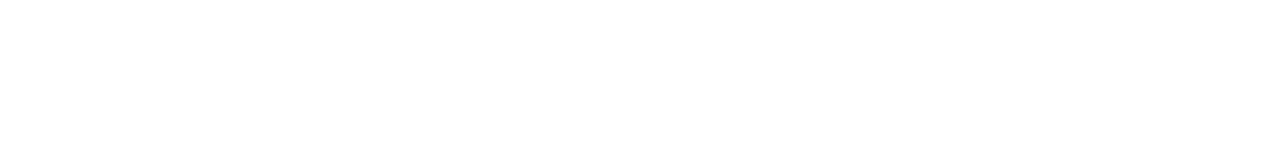
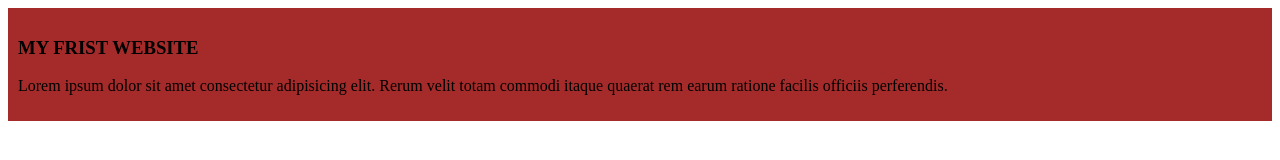
Before and after one commit to humayratazin/my-frist-github-repo, a plain HTML site: page index.html in a window 1280 px wide. Drawn offline with Linux system fonts and the light colour scheme.

Commit message:
added the blog

```diff
--- a/index.html
+++ b/index.html
@@ -4,8 +4,12 @@
      <meta charset="UTF-8">
      <meta name="viewport" content="width=device-width, initial-scale=1.0">
      <title>My Frist Ever Github Repo</title>
+     <link rel="stylesheet" href="styles/blog.css">
 </head>
 <body>
-
+    <div>
+       <h3>MY FRIST WEBSITE</h3>
+       <p>Lorem ipsum dolor sit amet consectetur adipisicing elit. Rerum velit totam commodi itaque quaerat rem earum ratione facilis officiis perferendis.</p>
+    </div>
 </body>
 </html>
--- /dev/null
+++ b/styles/blog.css
@@ -0,0 +1,5 @@
+div{
+     background-color: brown;
+     padding: 10px;
+     margin: auto;
+}
```
